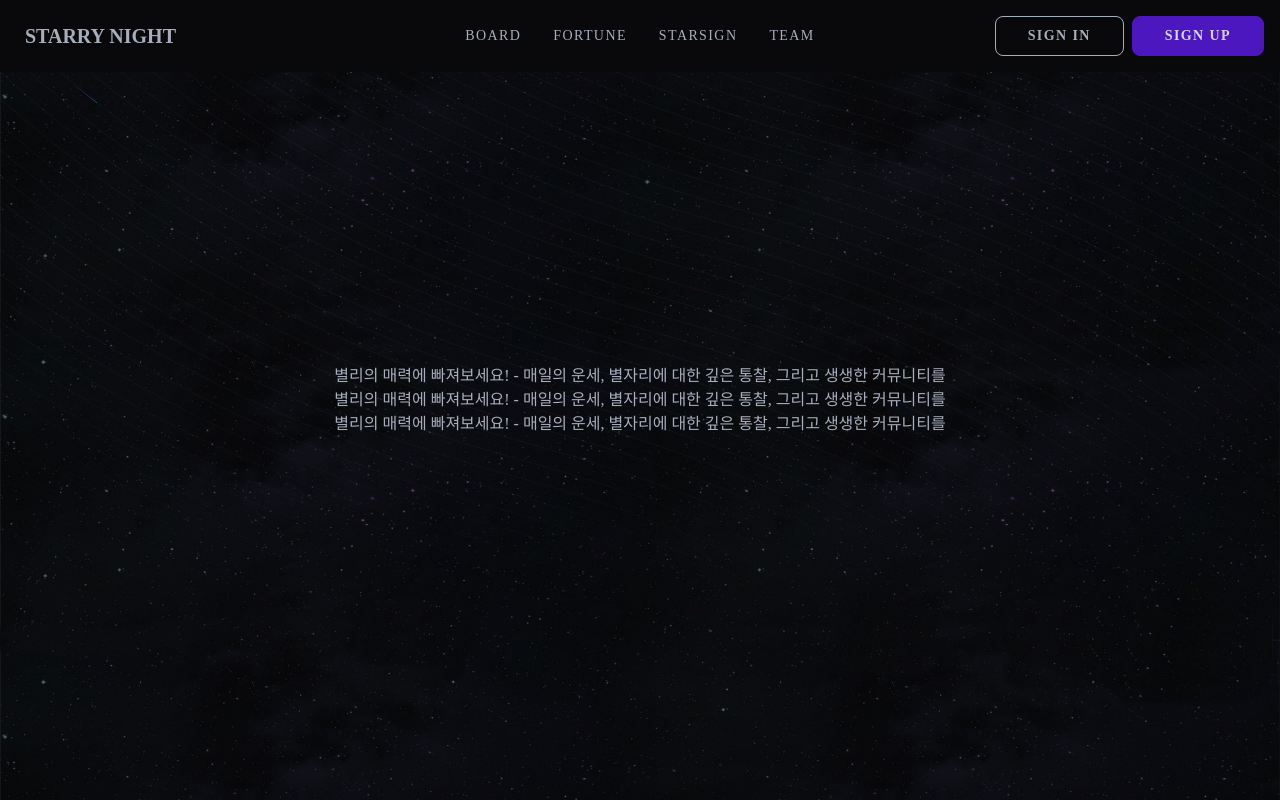
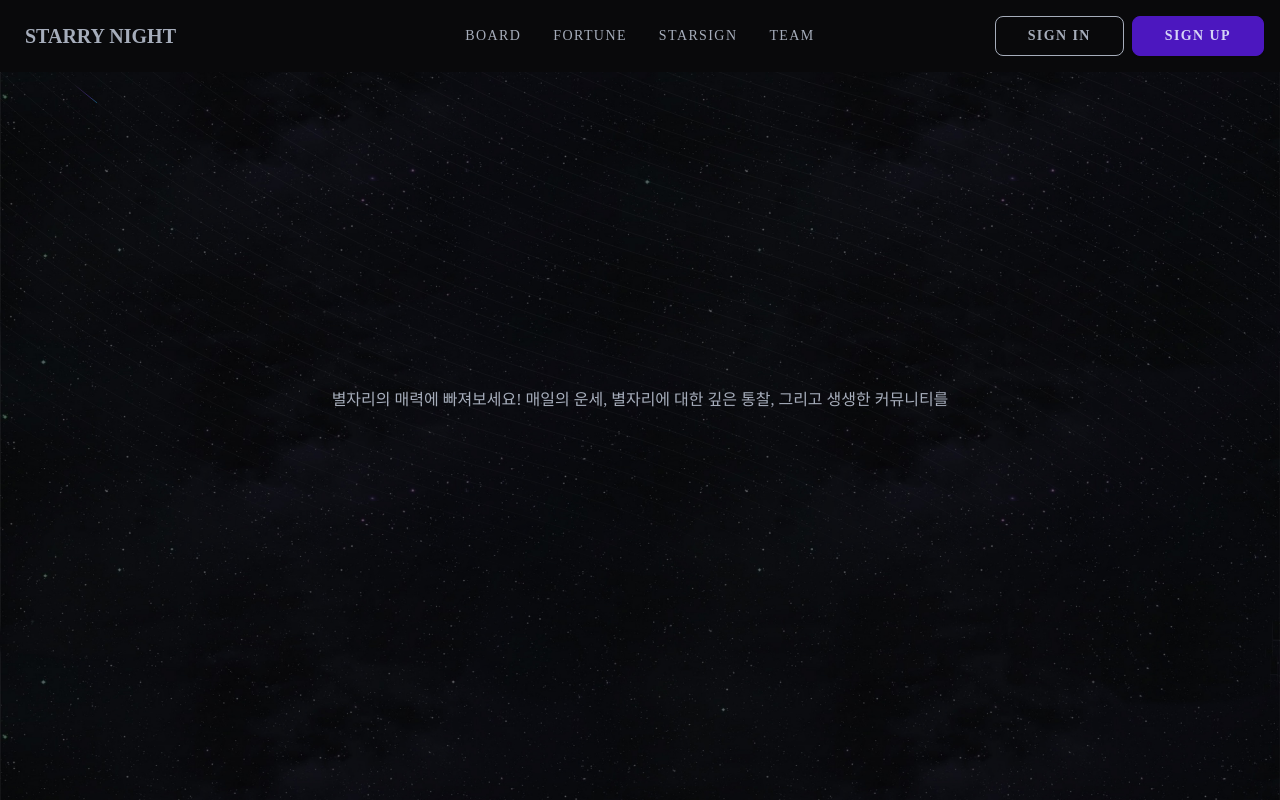
Before and after one commit to React4-HOT6/starry-night, a Next.js app: page / in a window 1280 px wide. Built offline with nearby package versions, Linux system fonts and the light colour scheme.

Commit message:
Fix: 메인페이지 타이핑 애니메이션 오류 수정

```diff
--- a/src/app/page.tsx
+++ b/src/app/page.tsx
@@ -4,7 +4,7 @@ import Image from "next/image";
 
 const Home: React.FC = () => {
   const text =
-    "별자리의 매력에 빠져보세요! -\n매일의 운세, 별자리에 대한 깊은 통찰,\n그리고 생생한 커뮤니티를 경험하세요.";
+    "별자자리의 매력에 빠져보세요! \n매일의 운세, 별자리에 대한 깊은 통찰,\n그리고 생생한 커뮤니티를 경험하세요.";
   return (
     <>
       <TypingAnimation text={text} speed={100} />
--- a/src/components/main/SignInOutButton.tsx
+++ b/src/components/main/SignInOutButton.tsx
@@ -26,7 +26,7 @@ const SignInOutButton = () => {
       ) : (
         <div className="flex gap-2 m-2">
           <Link
-            href="/signin"
+            href="/"
             className="min-h-6 btn btn-outline tracking-widest font-bold hover:bg-[#616467] hover:text-white dark:text-neutral-200 transition duration-200 px-8 h-10 min-h-6"
           >
             글작성
--- a/src/components/main/TypingAnimation.tsx
+++ b/src/components/main/TypingAnimation.tsx
@@ -8,13 +8,10 @@ const TypingAnimation: React.FC<TypingAnimationProps> = ({
   text,
   speed = 150,
 }) => {
-  const lines = text.split("\n");
   const typingText = useTypingAnimation(text, speed);
   return (
     <div className="flex flex-col justify-center items-center z-50 h-screen">
-      {lines.map((line, index) => (
-        <div key={index}>{typingText}</div>
-      ))}
+      <div>{typingText}</div>
     </div>
   );
 };
```
